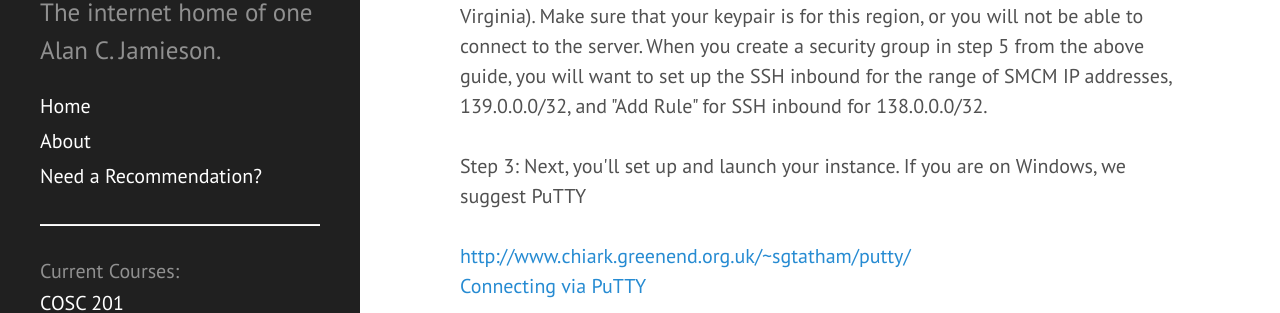
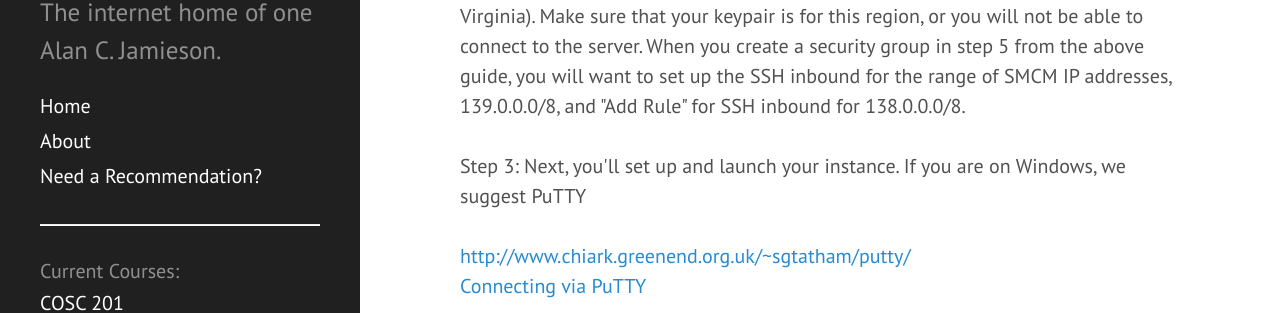
Before and after one commit to ripark/ripark.github.io, a Jekyll site: the page built from f15/AWSGuide.html, in a window 1280 px wide and 900 px high, scrolled down 392 px. Shown: the part 287-600 px from the top of the window. Built offline with Jekyll 4.4.1, drawn with Linux system fonts in a browser that asks for light colours; Markdown is read by kramdown in place of the engine named in the settings; some of the changed text lies outside the part shown.

Commit message:
CIDR fix

```diff
--- a/f15/AWSGuide.html
+++ b/f15/AWSGuide.html
@@ -28,7 +28,7 @@ Step 2: Follow the instructions at
 <a href="http://docs.aws.amazon.com/AWSEC2/latest/UserGuide/get-set-up-for-amazon-ec2.html">http://docs.aws.amazon.com/AWSEC2/latest/UserGuide/get-set-up-for-amazon-ec2.htm</a>
 <br>
 <br>
-Before you create a keypair in step 3, be sure to change the region to US-East (N. Virginia). Make sure that your keypair is for this region, or you will not be able to connect to the server. When you create a security group in step 5 from the above guide, you will want to set up the SSH inbound for the range of SMCM IP addresses, 139.0.0.0/32, and "Add Rule" for SSH inbound for 138.0.0.0/32.
+Before you create a keypair in step 3, be sure to change the region to US-East (N. Virginia). Make sure that your keypair is for this region, or you will not be able to connect to the server. When you create a security group in step 5 from the above guide, you will want to set up the SSH inbound for the range of SMCM IP addresses, 139.0.0.0/8, and "Add Rule" for SSH inbound for 138.0.0.0/8.
 <br>
 <br>
 Step 3: Next, you'll set up and launch your instance. If you are on Windows, we suggest PuTTY
```
